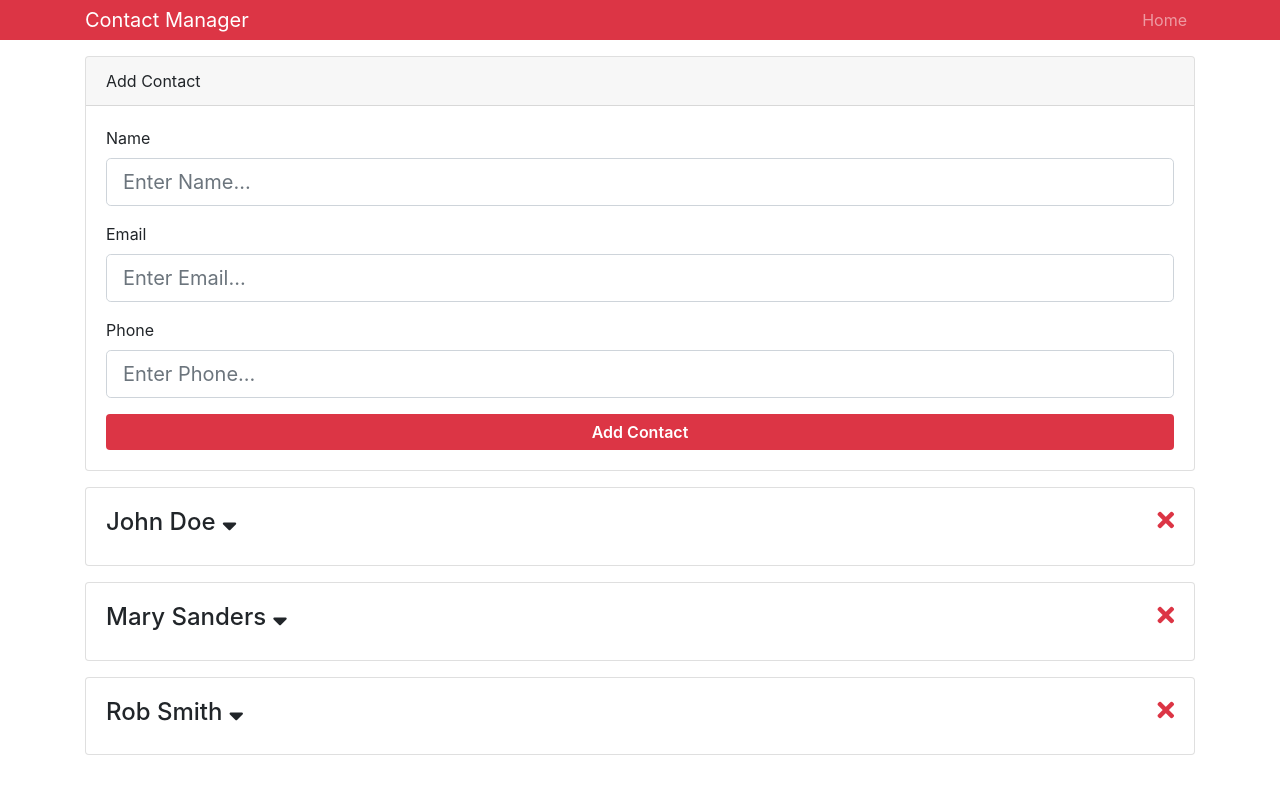
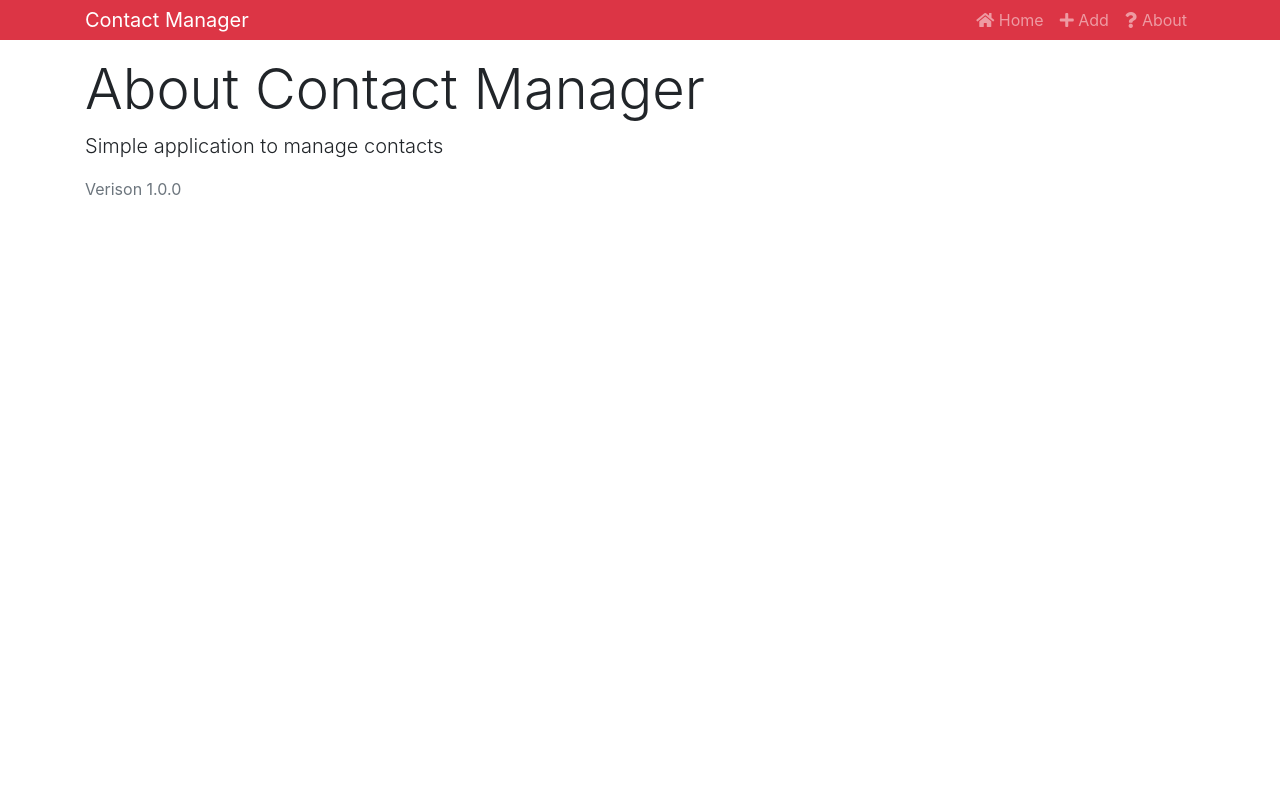
Before and after one commit to jamesta696/ContactManager, a React (Create React App) app: page /about in a window 1280 px wide. Shown: the top 794 px of the page. Built offline with nearby package versions, Linux system fonts and the light colour scheme.

Commit message:
added react routes + form validation

```diff
--- a/package.json
+++ b/package.json
@@ -9,6 +9,7 @@
     "prop-types": "^15.6.2",
     "react": "^16.6.1",
     "react-dom": "^16.6.1",
+    "react-router-dom": "^4.3.1",
     "react-scripts": "2.1.1",
     "uuid": "^3.3.2"
   },
--- a/src/App.js
+++ b/src/App.js
@@ -1,7 +1,9 @@
 import React, { Component } from "react";
+import { BrowserRouter as Router, Route, Switch } from "react-router-dom";
 import Contacts from "./components/contacts/Contacts";
 import AddContact from "./components/contacts/AddContact";
 import Header from "./components/layouts/Header";
+import About from "./components/pages/About";
 import { Provider } from "./context";
 import "bootstrap/dist/css/bootstrap.min.css";
 
@@ -9,13 +11,22 @@ class App extends Component {
     render() {
         return (
             <Provider>
-                <div className="App">
-                    <Header branding="Contact Manager" />
-                    <div className="container">
-                        <AddContact />
-                        <Contacts />
+                <Router>
+                    <div className="App">
+                        <Header branding="Contact Manager" />
+                        <div className="container">
+                            <Switch>
+                                <Route exact path="/" component={Contacts} />
+                                <Route
+                                    exact
+                                    path="/contact/add"
+                                    component={AddContact}
+                                />
+                                <Route exact path="/about" component={About} />
+                            </Switch>
+                        </div>
                     </div>
-                </div>
+                </Router>
             </Provider>
         );
     }
--- a/src/components/contacts/AddContact.jsx
+++ b/src/components/contacts/AddContact.jsx
@@ -7,11 +7,16 @@ class AddContact extends Component {
     state = {
         name: "",
         email: "",
-        phone: ""
+        phone: "",
+        errors: {}
     };
 
     onFormSubmit = (dispatch, e) => {
         e.preventDefault(e);
+        if (!this.handlePhoneValidation()) {
+            alert("Enter a valid phone number");
+            return false;
+        }
 
         const { name, email, phone } = this.state;
         const newContact = {
@@ -27,12 +32,27 @@ class AddContact extends Component {
             email: "",
             phone: ""
         });
-
         console.log("CONTACT ADDED - ", newContact);
+        this.props.history.push("/");
     };
 
     onInputChange = e => {
         this.setState({ [e.target.name]: e.target.value });
+    };
+
+    handlePhoneValidation = e => {
+        let fields = this.state;
+        let errors = {};
+        let formIsValid = true;
+        var phoneno = /^\(?([0-9]{3})\)?[-. ]?([0-9]{3})[-. ]?([0-9]{4})$/;
+
+        if (!fields["phone"].match(phoneno)) {
+            formIsValid = false;
+            errors["phone"] = "Only Numbers";
+        }
+
+        this.setState({ errors: errors });
+        return formIsValid;
     };
 
     render() {
@@ -72,6 +92,7 @@ class AddContact extends Component {
                                     <TextInputGroup
                                         label="Phone"
                                         name="phone"
+                                        type="tel"
                                         placeholder="Enter Phone..."
                                         value={phone}
                                         onChange={this.onInputChange}
@@ -80,7 +101,7 @@ class AddContact extends Component {
                                     <input
                                         type="submit"
                                         value="Add Contact"
-                                        className="btn btn-dark btn-block"
+                                        className="btn btn-light btn-block"
                                     />
                                 </form>
                             </div>
--- a/src/components/contacts/Contact.jsx
+++ b/src/components/contacts/Contact.jsx
@@ -3,17 +3,39 @@ import PropTypes from "prop-types";
 import { Consumer } from "../../context";
 
 class Contact extends Component {
+    constructor() {
+        super();
+
+        document.addEventListener(
+            "DOMContentLoaded",
+            e => this.onLoad(e),
+            false
+        );
+    }
     state = {
         showContactDetails: false
     };
 
-    onShowContactDetails = () => {
+    onLoad(e) {}
+
+    onShowContactDetails = e => {
         this.setState({ showContactDetails: !this.state.showContactDetails });
+        this.onToggleSortIcon(e);
     };
 
     onDeleteContact = (id, dispatch) => {
         dispatch({ type: "DELETE_CONTACT", payload: id });
         console.log("CONTACT REMOVED - ", this.props.contact);
+    };
+
+    onToggleSortIcon = e => {
+        const sortDown = "fas fa-sort-down";
+        const sortUp = "fas fa-sort-up";
+        if (e.target.classList.contains("fa-sort-down")) {
+            e.target.className = sortUp;
+        } else {
+            e.target.className = sortDown;
+        }
     };
 
     render() {
--- a/src/components/contacts/Contacts.jsx
+++ b/src/components/contacts/Contacts.jsx
@@ -10,6 +10,7 @@ class Contacts extends Component {
                     const { contacts } = value;
                     return (
                         <React.Fragment>
+                            <h1 className="display-4 mb-2">Contacts List</h1>
                             {contacts.map(contact => (
                                 <Contact key={contact.id} contact={contact} />
                             ))}
--- a/src/components/layouts/Header.jsx
+++ b/src/components/layouts/Header.jsx
@@ -1,5 +1,6 @@
 import React from "react";
 import PropTypes from "prop-types";
+import { Link } from "react-router-dom";
 
 const Header = props => {
     const { branding } = props;
@@ -13,9 +14,19 @@ const Header = props => {
                     <div>
                         <ul className="navbar-nav mr-auto">
                             <li className="nav-item">
-                                <a href="/" className="nav-link">
-                                    Home
-                                </a>
+                                <Link to="/" className="nav-link">
+                                    <i className="fas fa-home" /> Home
+                                </Link>
+                            </li>
+                            <li className="nav-item">
+                                <Link to="/contact/add" className="nav-link">
+                                    <i className="fas fa-plus" /> Add
+                                </Link>
+                            </li>
+                            <li className="nav-item">
+                                <Link to="/about" className="nav-link">
+                                    <i className="fas fa-question" /> About
+                                </Link>
                             </li>
                         </ul>
                     </div>
--- /dev/null
+++ b/src/components/pages/About.jsx
@@ -0,0 +1,13 @@
+import React from "react";
+
+const About = () => {
+    return (
+        <div>
+            <h1 className="display-4">About Contact Manager</h1>
+            <p className="lead">Simple application to manage contacts</p>
+            <p className="text-secondary">Verison 1.0.0</p>
+        </div>
+    );
+};
+
+export default About;
--- a/src/index.css
+++ b/src/index.css
@@ -13,14 +13,46 @@ code {
         monospace;
 }
 
-form .btn.btn-dark.btn-block {
+.card .card-header {
     background-color: #dc3545;
+    font-weight: 600;
+    color: #fff;
+    border-bottom: 0;
+}
+
+form .btn.btn-light.btn-block {
+    background-color: #dc3545;
+    color: #fff;
     border: 0;
     transition: all 0.3s ease-in-out;
+    -webkit-transition: all 0.3s ease-in-out;
+    -moz-transition: all 0.3s ease-in-out;
+    -ms-transition: all 0.3s ease-in-out;
+    -o-transition: all 0.3s ease-in-out;
     font-weight: 600;
 }
 
-form .btn.btn-dark.btn-block:hover {
-    transform: scale(1.1);
+form .btn.btn-light.btn-block:hover {
+    transition: all 0.3s ease-in-out;
+    -webkit-transition: all 0.3s ease-in-out;
+    -moz-transition: all 0.3s ease-in-out;
+    -ms-transition: all 0.3s ease-in-out;
+    -o-transition: all 0.3s ease-in-out;
+    background-color: gainsboro;
+    color: slategray;
+}
+
+.card .fas .fa-sort-down,
+.card .fas.fa-sort-up {
     transition: all 0.3s ease-in-out;
 }
+
+.card .fas.fa-sort-down:hover,
+.card .fas.fa-sort-up:hover {
+    transition: all 0.3s ease-in-out;
+    color: #dc3545;
+}
+
+.card .list-group .list-group-item {
+    background-color: #f8f8ff;
+}
```
Also changed, not shown: 2 other files (tests, documents, lock files or other folders).
